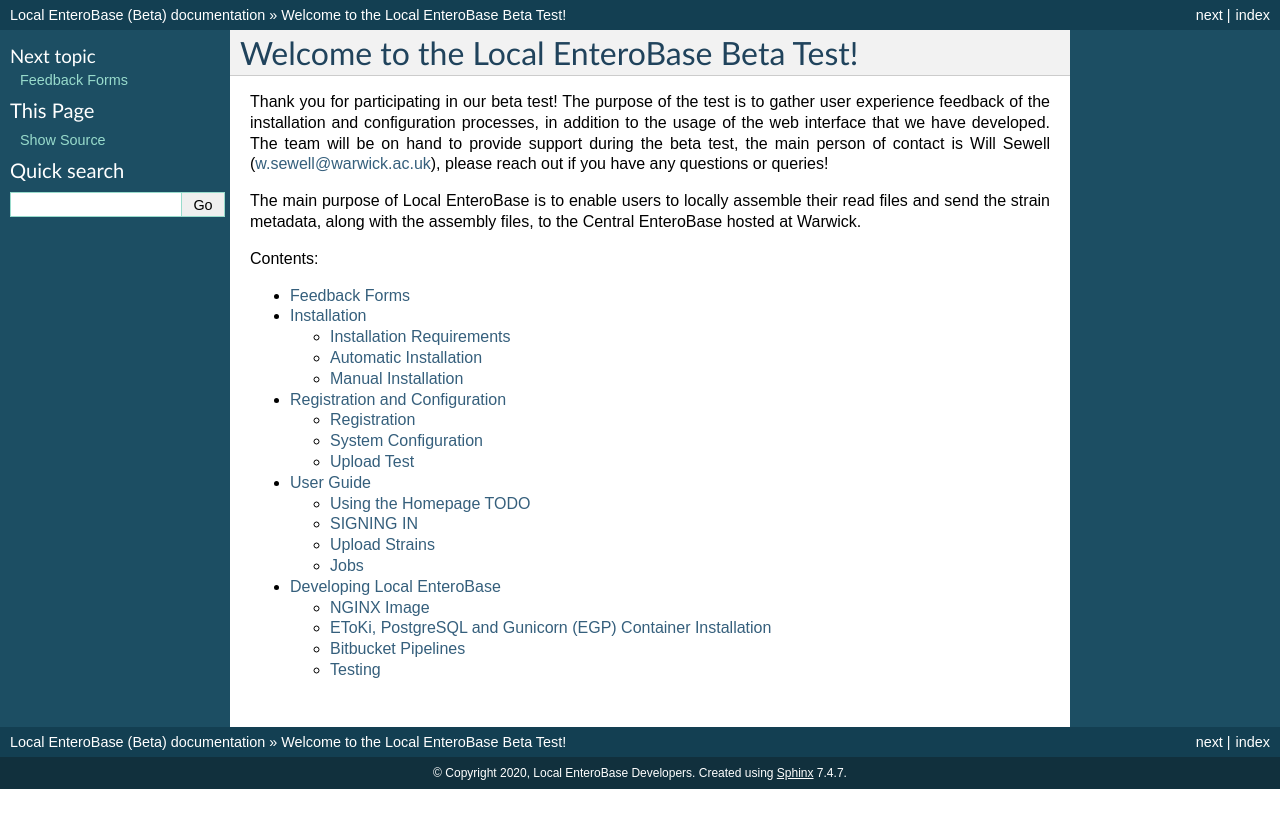
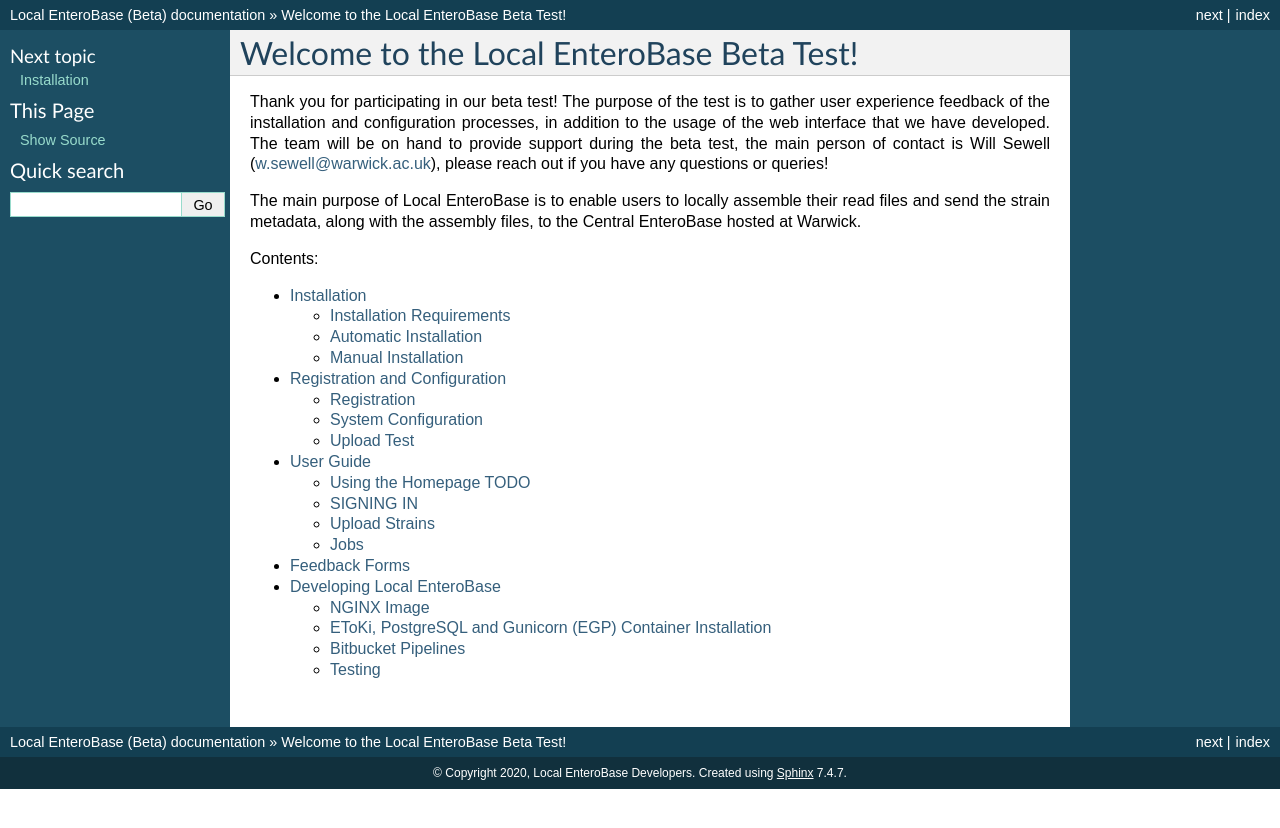
Before and after one commit to khaledk2/leb-beta, a Sphinx documentation site: the page built from docs/index.rst, in a window 1280 px wide. Shown: the top 828 px of the page. Built offline with Sphinx 7.4.7, drawn with Linux system fonts in a browser that asks for light colours.

Commit message:
Requirements

```diff
--- a/docs/index.rst
+++ b/docs/index.rst
@@ -16,8 +16,8 @@
    :maxdepth: 2
    :caption: Contents:
 
-   forms/forms
    installation/install
    configure/configure
    user_guide/user_guide
+   forms/forms
    developer/developer
```
